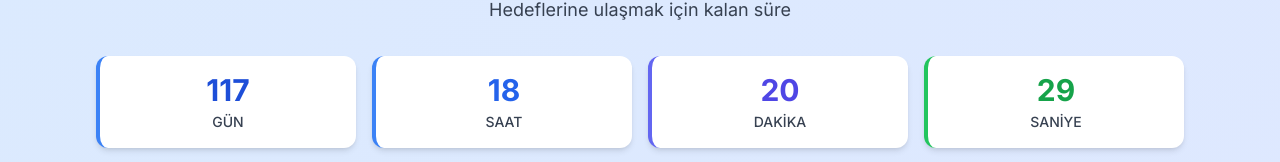
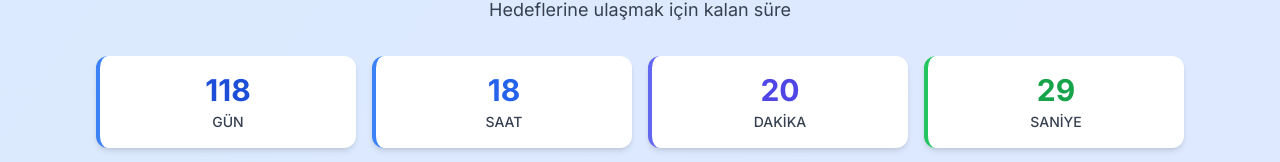
Before and after one commit to mert121212/yks-net-hesaplama, a Next.js app: page /geri-sayim in a window 1280 px wide. Shown: the part 165-327 px from the top of the page. Built offline with nearby package versions, Linux system fonts and the light colour scheme.

Commit message:
fix: update YKS date to June 14, 2026 (correct countdown)

```diff
--- a/src/app/geri-sayim/page.tsx
+++ b/src/app/geri-sayim/page.tsx
@@ -17,8 +17,8 @@ export default function GeriSayimPage() {
     useEffect(() => {
         setMounted(true)
 
-        // 2026 YKS tarihi (yaklaşık) - Haziran ayının ikinci haftası
-        const yksDate = new Date('2026-06-13T10:00:00')
+        // 2026 YKS tarihi - TYT: 14 Haziran 2026, AYT: 15 Haziran 2026
+        const yksDate = new Date('2026-06-14T10:00:00')
 
         const updateTimer = () => {
             const now = new Date().getTime()
--- a/src/components/CountdownTimer.tsx
+++ b/src/components/CountdownTimer.tsx
@@ -16,8 +16,8 @@ export default function CountdownTimer() {
 
     useEffect(() => {
         setMounted(true)
-        // 2026 YKS tarihi (yaklaşık) - Haziran ayının ikinci haftası
-        const yksDate = new Date('2026-06-13T10:00:00')
+        // 2026 YKS tarihi - TYT: 14 Haziran 2026, AYT: 15 Haziran 2026
+        const yksDate = new Date('2026-06-14T10:00:00')
 
         const updateTimer = () => {
             const now = new Date().getTime()
```
